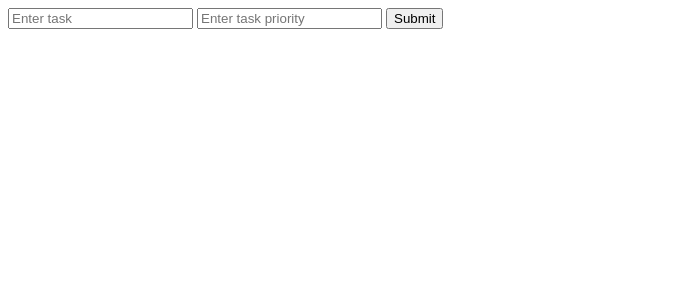
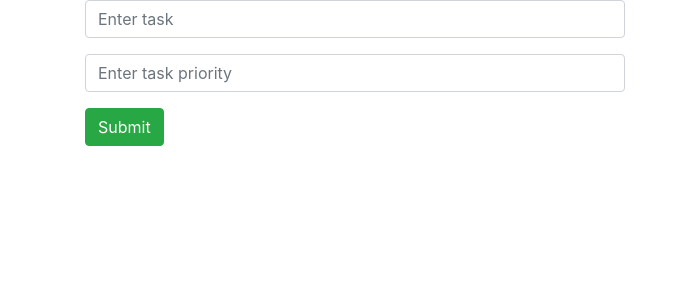
Before and after one commit to GermanChiocchia/EjercitacionCourseraMasterClass, a Django app: page /add/ in a window 1280 px wide. Shown: the top 300 px of the page, without its empty margins (0-680 px from the left). Run offline with Django 3.2, Linux system fonts and the light colour scheme; some libraries are stand-ins or nearby versions.

Commit message:
base.html done, bootstrap applyed, add ended

```diff
--- a/usingDjango3/todo_dir/todo_app/one_app/models.py
+++ b/usingDjango3/todo_dir/todo_app/one_app/models.py
@@ -4,5 +4,9 @@ from django.db.models.fields import CharField
 # Create your models here.
 
 class Task(models.Model):
+
+    def __str__(self):
+        return self.name
+
     name = models.CharField(max_length=100)
     priority = models.IntegerField()
--- a/usingDjango3/todo_dir/todo_app/one_app/templates/one_app/add.html
+++ b/usingDjango3/todo_dir/todo_app/one_app/templates/one_app/add.html
@@ -1,6 +1,23 @@
-<form method="POST">
-    {% csrf_token %}
-    <input type="text" name="name" id="name" placeholder="Enter task">
-    <input type="text" name="priority" id="priority" placeholder="Enter task priority">
-    <input type="submit">
-</form>
+{% extends 'one_app/base.html' %}
+{% block body %}
+
+<div class="container">
+    <div class="row">
+        <div class="col-md-6">
+            <form method="POST">
+                {% csrf_token %}
+                <div class="form-group">
+                    <input type="text" class="form-control" name="name" id="name" placeholder="Enter task">
+                </div>
+
+                <div class="form-group">
+                    <input type="text" class="form-control" name="priority" id="priority" placeholder="Enter task priority">
+                </div>
+
+                <input class="btn btn-success" type="submit">
+            </form>
+        </div>
+    </div>
+</div>
+
+{% endblock %}
--- /dev/null
+++ b/usingDjango3/todo_dir/todo_app/one_app/templates/one_app/base.html
@@ -0,0 +1,11 @@
+<!DOCTYPE html>
+<html lang="en">
+<head>
+    <link rel="stylesheet" href="https://maxcdn.bootstrapcdn.com/bootstrap/4.0.0/css/bootstrap.min.css" integrity="sha384-Gn5384xqQ1aoWXA+058RXPxPg6fy4IWvTNh0E263XmFcJlSAwiGgFAW/dAiS6JXm" crossorigin="anonymous">
+    <title>ToDo App</title>
+</head>
+<body>
+    {% block body %}
+    {% endblock %}
+</body>
+</html>
--- a/usingDjango3/todo_dir/todo_app/one_app/views.py
+++ b/usingDjango3/todo_dir/todo_app/one_app/views.py
@@ -1,6 +1,14 @@
 from django.shortcuts import render
+from .models import Task
 
 # Create your views here.
 
 def add(request):
+    if request.method == 'POST':
+        name = request.POST.get('name', '')
+        priority = request.POST.get('priority', '')
+
+        task = Task(name=name, priority=priority)
+        task.save()
+
     return render(request, 'one_app/add.html')
```
Also changed, not shown: usingDjango3/todo_dir/todo_app/db.sqlite3, 1 other file.
